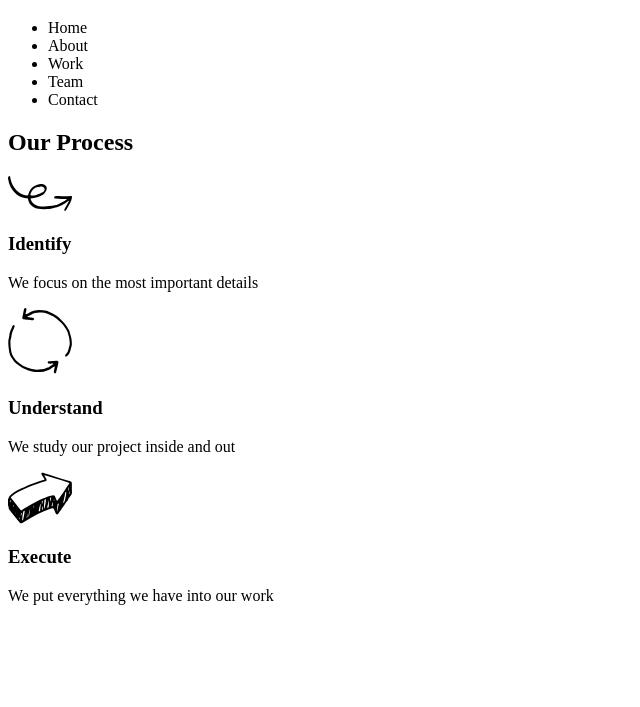
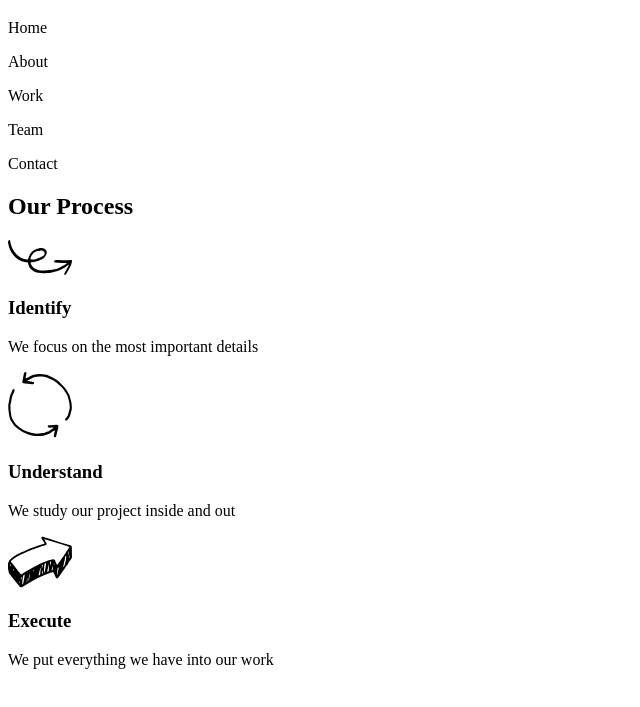
Before and after one commit to alaina13/broadway, a plain HTML site: page index.html in a window 1280 px wide. Shown: the part 61-768 px from the top of the page, without its empty margins (0-640 px from the left). Drawn offline with Linux system fonts and the light colour scheme.

Commit message:
Change nav ul to nav p

```diff
--- a/index.html
+++ b/index.html
@@ -9,13 +9,11 @@
     <div id="header">
       <h1>Broadway Design</h1>
       <nav>
-        <ul>
-          <li>Home</li>
-          <li>About</li>
-          <li>Work</li>
-          <li>Team</li>
-          <li>Contact</li>
-        </ul>
+          <p>Home</p>
+          <p>About</p>
+          <p>Work</p>
+          <p>Team</p>
+          <p>Contact</p>
       </nav>
     </div>
     <div id="process">
```
